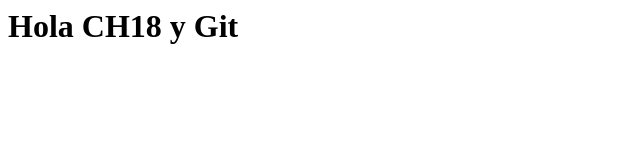
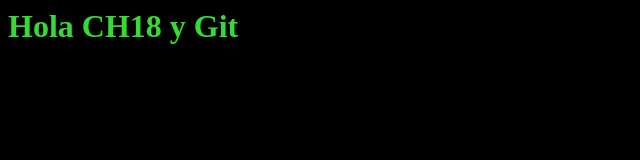
Before and after one commit to Eduardoqro/Web1, a plain HTML site: page index.html in a window 1280 px wide. Shown: the whole page, without its empty margins (0-640 px from the left). Drawn offline with Linux system fonts and the light colour scheme.

Commit message:
style:estilos fondo y h1

```diff
--- a/index.html
+++ b/index.html
@@ -1,6 +1,6 @@
 <html>
   <head>
-
+    <link rel="stylesheet" href="mystyle.css">
   </head>
   <body>
     <h1>Hola CH18 y Git</h1>
--- a/mystyle.css
+++ b/mystyle.css
@@ -0,0 +1,6 @@
+body{
+  background-color: black;
+}
+h1{
+  color: #36da36 ;
+}
```
